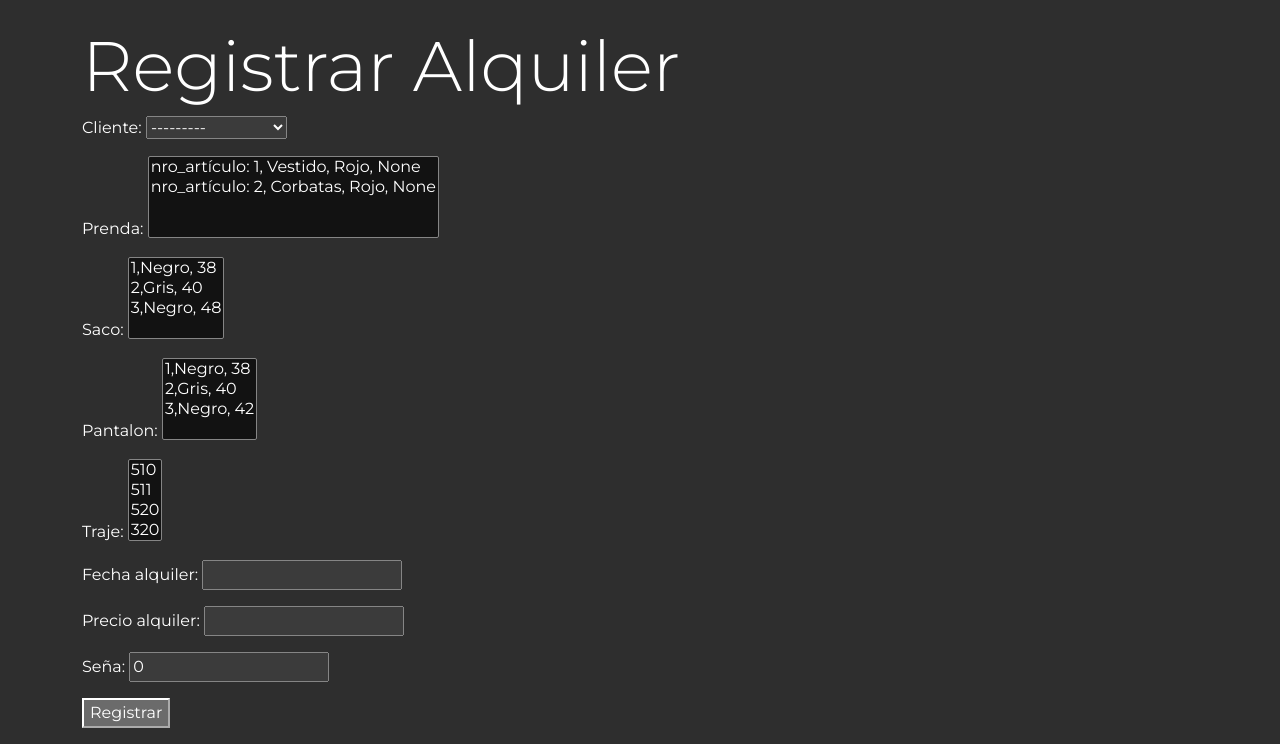
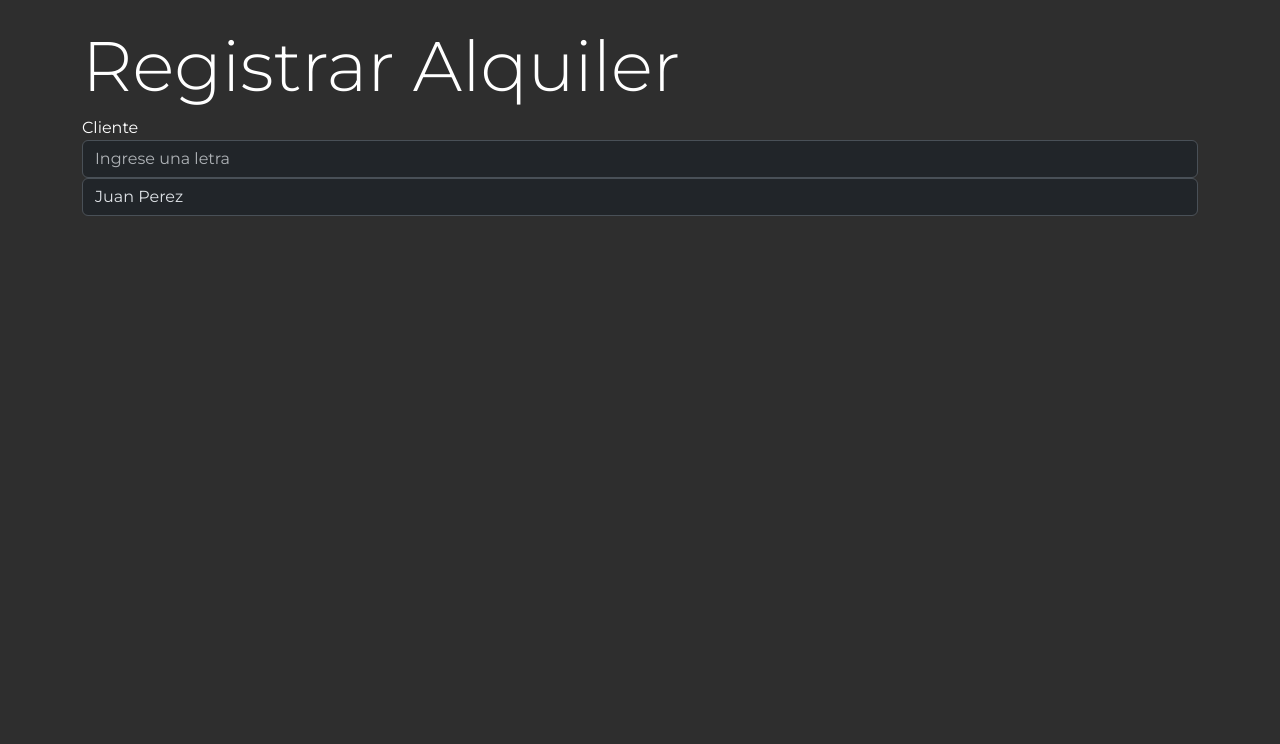
Before and after one commit to gerardorosales2222/alquiler_ropa, a Django app: page /registrar_alquiler/ in a window 1280 px wide. Shown: the part 56-800 px from the top of the page. Run offline with Django 5.2, Linux system fonts and the light colour scheme; a user stored in the database is signed in; data comes from the database, SQL or seed files in the repository; both versions use the stored data as it was after the commit; some libraries are stand-ins or nearby versions.

Commit message:
ADD - Filtrar Clientes en Registrar Alquiler

```diff
--- a/alquiler/forms.py
+++ b/alquiler/forms.py
@@ -1,5 +1,5 @@
 from django import forms
-from .models import Traje, Pantalon, Saco, Alquiler
+from .models import Alquiler, Prenda, Traje, Pantalon, Saco
 
 class TrajeForm(forms.ModelForm):
     class Meta:
@@ -17,11 +17,6 @@
         fields = ['color_saco', 'talle_saco']
 
 
-class AlquilerForm(forms.ModelForm):
-    class Meta:
-        model = Alquiler
-        fields = ['cliente', 'prenda', 'saco', 'pantalon', 'traje', 'fecha_alquiler', 'precio_alquiler', 'seña']
-
 class DevolucionForm(forms.ModelForm):
     class Meta:
         model = Alquiler
--- /dev/null
+++ b/alquiler/static/js/registrar_alquiler_clientes.js
@@ -0,0 +1,24 @@
+document.addEventListener('DOMContentLoaded', function() {
+    const input = document.getElementById('searchInput');
+    const select = document.getElementById('clientes');
+    const clientes = Array.from(select.options).map(option => ({ value: option.value, text: option.text }));
+
+    input.addEventListener('input', () => {
+        const query = input.value.toLowerCase();
+        select.innerHTML = '';
+
+        const defaultOption = document.createElement('option');
+        defaultOption.value = '';
+    // defaultOption.textContent = '--Seleccione un cliente--';
+        select.appendChild(defaultOption);
+
+        clientes.forEach(cliente => {
+            if (cliente.text.toLowerCase().includes(query)) {
+                const option = document.createElement('option');
+                option.value = cliente.value;
+                option.textContent = cliente.text;
+                select.appendChild(option);
+            }
+        });
+    });
+});
--- a/alquiler/templates/registrar_alquiler.html
+++ b/alquiler/templates/registrar_alquiler.html
@@ -1,11 +1,25 @@
 {% extends 'layout.html' %}
-{% block title %}Registrar Alquilar{% endblock %}
+{% load static %}
+{% block title %}Registrar Alquiler{% endblock %}
 {% block content %}
 <main class="container">
     <br>
     <h1>Registrar Alquiler</h1>
-    <form method="post"> {% csrf_token %} {{ form.as_p }}
-        <button type="submit">Registrar</button>
+    <form method="post">
+        {% csrf_token %}
+
+        <div class="form-group">
+            <label for="searchInput">Cliente</label>
+            <input type="text" id="searchInput" class="form-control" placeholder="Ingrese una letra">
+            <select id="clientes" name="cliente" class="form-control">
+                {% for cliente in clientes %}
+                    <option value="{{ cliente.id }}">{{ cliente.nombre }} {{ cliente.apellido }}</option>
+                {% endfor %}
+            </select>
+        </div>
+
+
     </form>
 </main>
+<script src="{% static 'js/registrar_alquiler_clientes.js' %}"></script>
 {% endblock %}
--- a/alquiler/urls.py
+++ b/alquiler/urls.py
@@ -9,7 +9,9 @@
     path('trajes/',views.trajes, name='trajes'),
     path('nuevo_traje/', views.nuevo_traje, name='nuevo_traje'),
     path('prendas/', views.prendas, name='prendas'),
+
     path('registrar_alquiler/', views.registrar_alquiler, name='registrar_alquiler'),
+    path('guardar_alquiler/', views.guardar_alquiler, name='guardar_alquiler'),
     path('registrar_devolucion/<int:alquiler_id>/', views.registrar_devolucion, name='registrar_devolucion'),
     path('lista_alquileres/', views.lista_alquileres, name='lista_alquileres'),
 ]
--- a/alquiler/views.py
+++ b/alquiler/views.py
@@ -1,3 +1,4 @@
+from django.http import JsonResponse
 from django.shortcuts import render, redirect, get_object_or_404
 from .models import *
 from .forms import *
@@ -83,38 +84,28 @@
 
 @login_required
 def registrar_alquiler(request):
-    if request.method == 'POST':
-        form = AlquilerForm(request.POST)
-        if form.is_valid():
-            alquiler = form.save(commit=False)
-            alquiler.estado = 'alquilado'
-            alquiler.usuario = request.user  # Asignar el usuario actual
-            alquiler.save()
+    c = Cliente.objects.all()
+#    p = reserva.objects.all()
+#    h = habitación.objects.all()
+    lista = {'clientes': c,}
+#            'reservas':r,
+#            'hab':h,
+#            'clientes':c
+#           }
+    return render(request, 'registrar_alquiler.html',lista)
 
-            # Guardar las relaciones ManyToMany después de guardar el objeto alquiler
-            form.save_m2m()
 
-            if alquiler.traje.exists():
-                for traje in alquiler.traje.all():
-                    traje.disponible = False
-                    traje.save()
-            if alquiler.pantalon.exists():
-                for pantalon in alquiler.pantalon.all():
-                    pantalon.disponible = False
-                    pantalon.save()
-            if alquiler.saco.exists():
-                for saco in alquiler.saco.all():
-                    saco.disponible = False
-                    saco.save()
-            if alquiler.prenda.exists():
-                for prenda in alquiler.prenda.all():
-                    prenda.disponible = False
-                    prenda.save()
-
-            return redirect('lista_alquileres')
-    else:
-        form = AlquilerForm()
-    return render(request, 'registrar_alquiler.html', {'form': form})
+@login_required
+def guardar_alquiler(request):
+#    id_hab=request.POST['hab']
+#    h=habitación.objects.get(id=id_hab)
+#    id_cli=request.POST['cliente']
+#    c=cliente.objects.get(id=id_cli)
+#    días=request.POST['días']
+#    r = reserva.objects.create(habitación=h,cliente=c,cant_días=días)
+#    h.ocupada='True'
+#    h.save()
+    return redirect('/reservas')
 
 @login_required
 def registrar_devolucion(request, alquiler_id):
```
Also changed, not shown: graciela.sqlite3.
